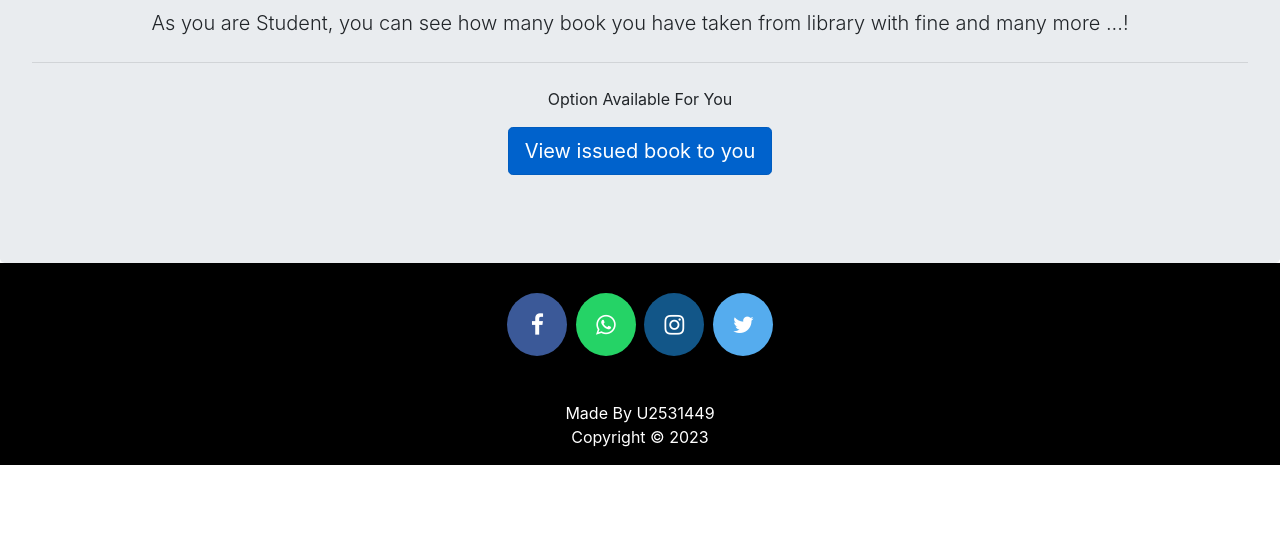
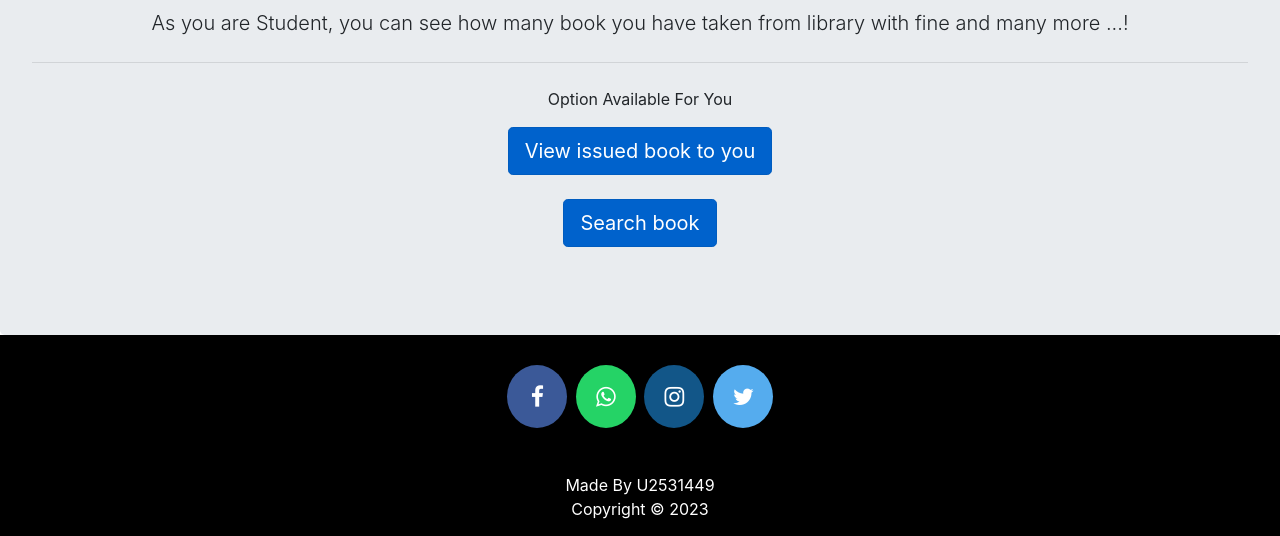
Before and after one commit to ramesh19960429/E-Libraray-system-new, a Django app: page /afterlogin in a window 1280 px wide. Shown: the part 239-775 px from the top of the page. Run offline with Django 3.2, Linux system fonts and the light colour scheme; some libraries are stand-ins or nearby versions.

Commit message:
New
Changes

```diff
--- a/library/views.py
+++ b/library/views.py
@@ -103,6 +103,11 @@ def viewbook_view(request):
     books=models.Book.objects.all()
     return render(request,'library/viewbook.html',{'books':books})
 
+@login_required(login_url='studentlogin')
+def viewbook_view(request):
+    books=models.Book.objects.all()
+    return render(request,'library/viewbook.html',{'books':books})
+
 
 
 
--- a/templates/library/studentafterlogin.html
+++ b/templates/library/studentafterlogin.html
@@ -45,6 +45,7 @@
     <p>Option Available For You</p>
     <div class="options" style="text-align:center">
       <a href="viewissuedbookbystudent" class="btn btn-primary btn-lg active" role="button" aria-pressed="true">View issued book to you</a><br><br>
+      <a href="viewbook" class="btn btn-primary btn-lg active" role="button" aria-pressed="true">Search book </a><br><br>
         </div>
 
     </div>
```
